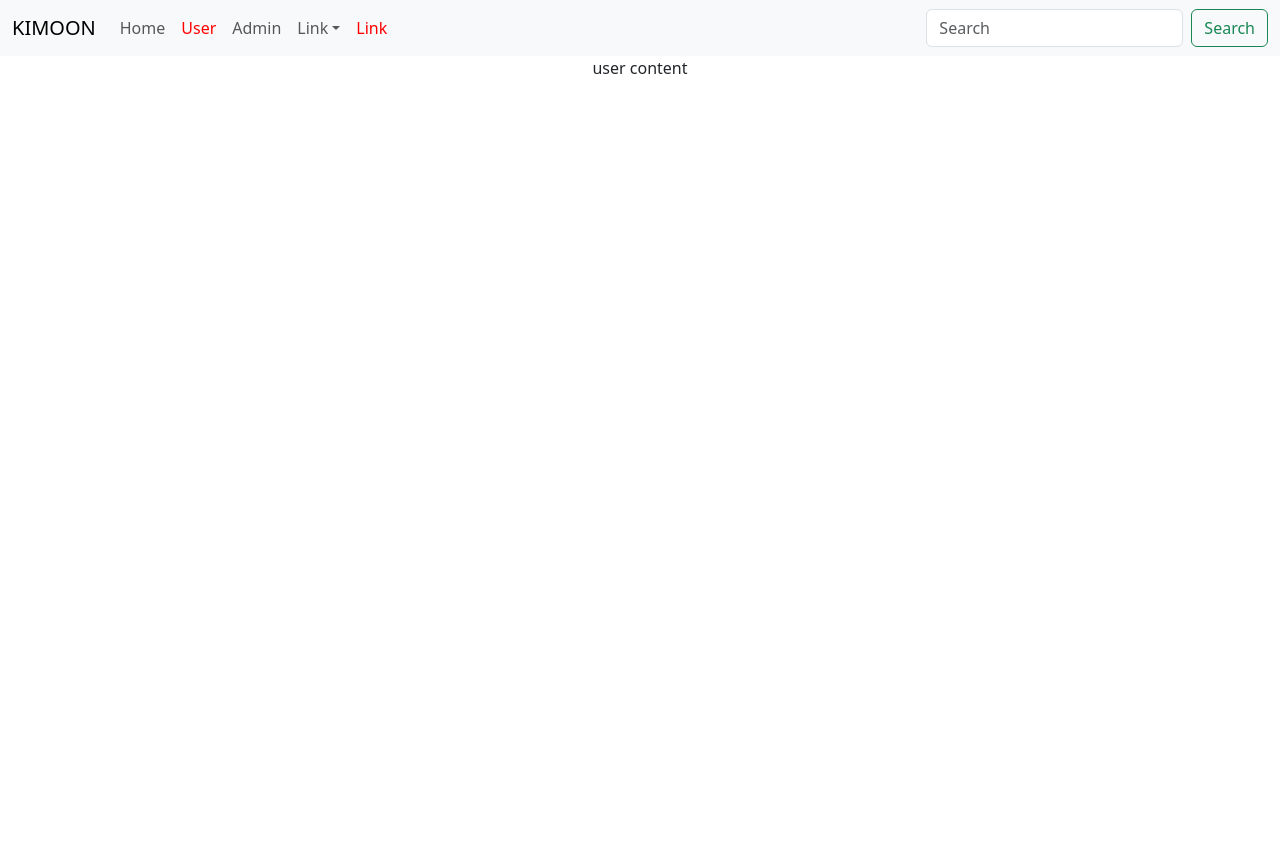
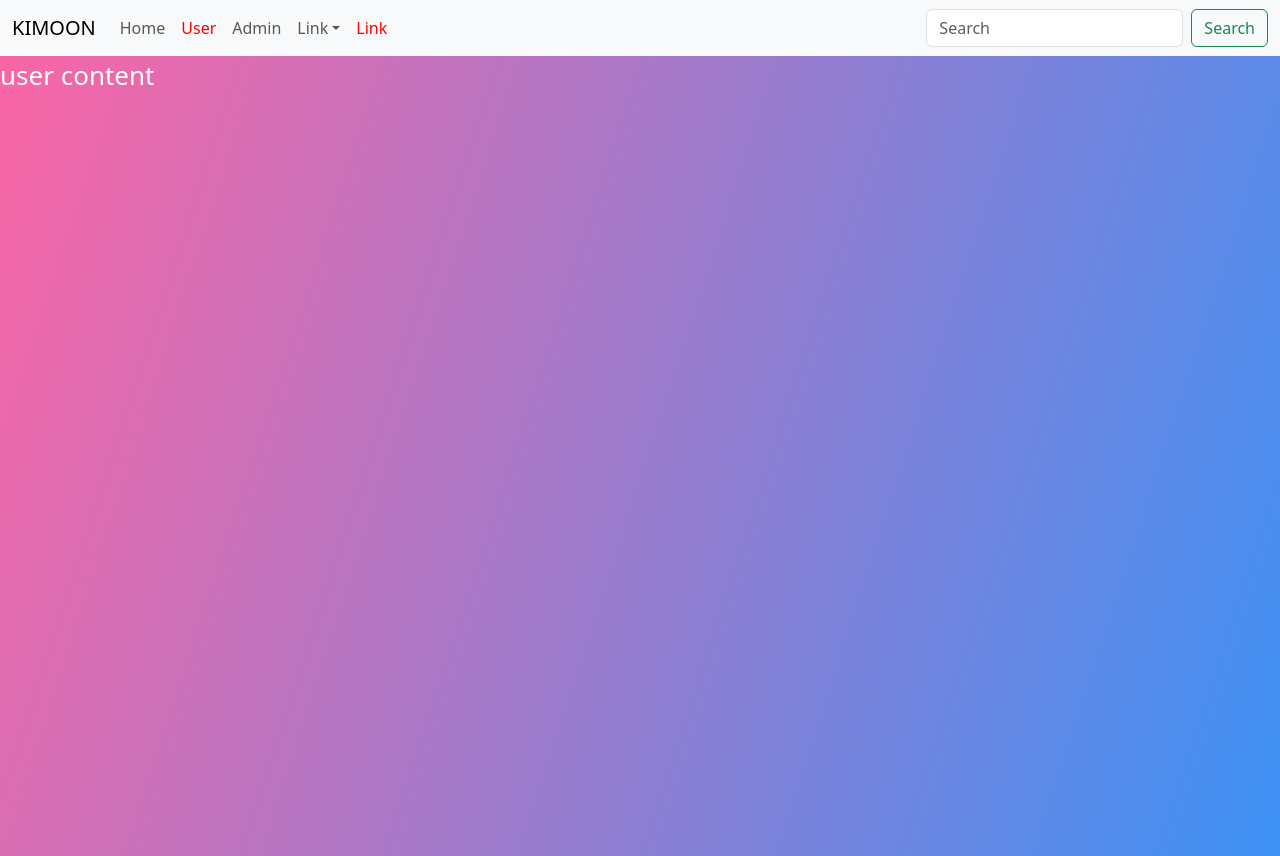
Before and after one commit to LeTuanKiet29102002/React-Season-Two, a React (Create React App) app: page /users in a window 1280 px wide. Before the commit the page ends 800 px from the top, so only its background shows below. Built offline with nearby package versions, Linux system fonts and the light colour scheme.

Commit message:
Adding-Style-React

```diff
--- a/package.json
+++ b/package.json
@@ -6,12 +6,14 @@
     "@testing-library/jest-dom": "^5.17.0",
     "@testing-library/react": "^13.4.0",
     "@testing-library/user-event": "^13.5.0",
+    "antd": "^5.11.1",
     "bootstrap": "5.3.2",
     "react": "^17.0.2",
     "react-bootstrap": "2.9.1",
     "react-dom": "^17.0.2",
     "react-router-dom": "6.18.0",
     "react-scripts": "5.0.1",
+    "sass": "^1.69.5",
     "web-vitals": "^2.1.4"
   },
   "scripts": {
--- a/src/App.js
+++ b/src/App.js
@@ -2,7 +2,7 @@ import logo from './logo.svg';
 import Nav from '../src/views/Nav/Nav';
 import Header from './components/Header';
 import { Outlet } from 'react-router-dom';
-import './App.css';
+// import './App.css';
 
 function App() {
   return (
--- a/src/components/User.js
+++ b/src/components/User/User.js
@@ -1,6 +1,7 @@
+import './User.scss'
 const User = (props)=>{
     return (
-        <div>
+        <div className="list-container-user">
             user content
         </div>
     )
--- /dev/null
+++ b/src/components/User/User.scss
@@ -0,0 +1,11 @@
+.list-container-user{
+    ackground: rgb(248, 102, 166);
+  background: linear-gradient(108deg, rgba(248, 102, 166, 1) 1%, rgba(60, 145, 245, 1) 100%);
+  min-height: 100vh;
+  /* display: flex;
+  flex-direction: column;
+  align-items: center;
+  justify-content: center; */
+  font-size: calc(10px + 2vmin);
+  color: white;
+}
--- a/src/index.js
+++ b/src/index.js
@@ -5,8 +5,8 @@ import App from './App';
 import reportWebVitals from './reportWebVitals';
 import 'bootstrap/dist/css/bootstrap.min.css';
 import { BrowserRouter, Routes, Route } from "react-router-dom";
-import User from './components/User';
-import Admin from './components/Admin';
+import User from './components/User/User';
+import Admin from './components/Admin/Admin';
 import Home from './components/Home'
 
 
```
Also changed, not shown: src/components/Admin/Admin.js (renamed from src/components/Admin.js), src/components/Admin/Admin.scss (added), 1 other file (tests, documents, lock files or other folders).
